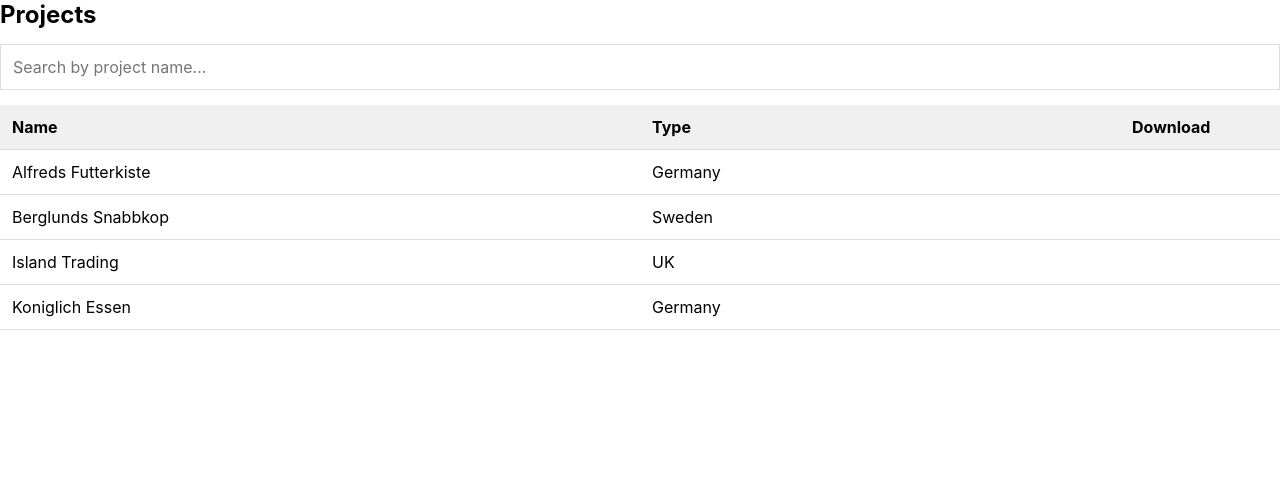
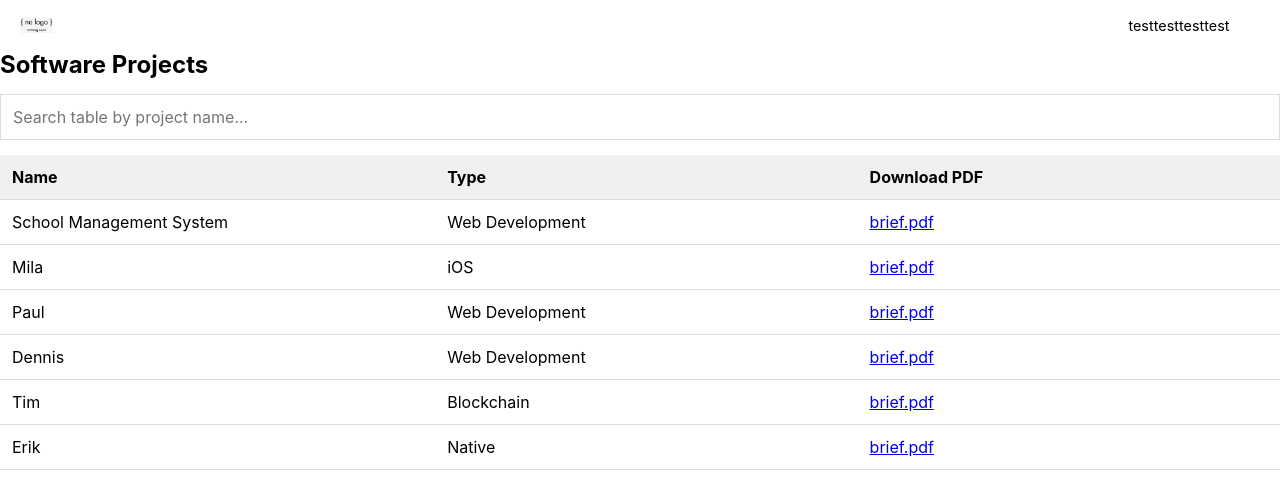
Before and after one commit to mrIsaacDolphin/MyNextProject, a plain HTML site: page index.html in a window 1280 px wide. Drawn offline with nearby package versions, Linux system fonts and the light colour scheme.

Commit message:
Changes to overall folder and code structure, implemented table sorting.

```diff
--- a/css/_project-table.scss
+++ b/css/_project-table.scss
@@ -1,22 +1,24 @@
-.searchTable {
-    width: 100%;
-    font-size: 16px;
-    padding: 12px;
-    border: 1px solid #ddd;
-    /* Top Right Bottom Left */
-    margin: 15px 0px 15px 0px;
-}
-.project-table-wrapper {
-    .project-table {
+#mnp-software-projects-table {
+    .mnp-c-table-search {
+        width: 100%;
+        font-size: 16px;
+        padding: 12px;
+        border: 1px solid #DDDDDD;
+        margin: 15px 0px 15px 0px;
+    }
+    .mnp-c-table-search:focus {
+        outline: none;
+    }
+    .mnp-c-table {
         border-collapse: collapse;
         width: 100%;
         font-size: 16px;
-        .project-table-heading, td {
+        .mnp-c-table-header {
+            background-color: #f0f0f0;
+        }
+        .mnp-c-table-heading, td {
             text-align: left;
             padding: 12px;
-        }
-        .project-table-header {
-            background-color: #f0f0f0;
         }
         tr {
             border-bottom: 1px solid #ddd;
--- /dev/null
+++ b/css/app.scss
@@ -0,0 +1,21 @@
+/* Imports from the Properties folder */
+@import 'properties/colours';
+
+/* Imports from the Components folder */
+@import 'components/tables';
+@import 'components/navigation-bar';
+
+@import '_project-table.scss';
+
+* {
+    padding: 0;
+    margin: 0;
+    box-sizing: border-box;
+    font-family: -apple-system, BlinkMacSystemFont, 'Segoe UI', Roboto, Oxygen,
+                 Ubuntu, Cantarell, 'Open Sans', 'Helvetica Neue', sans-serif;
+}
+
+.mnp-page-wrapper {
+    width: 100%;
+    height: auto;
+}
--- /dev/null
+++ b/css/components/_navigation-bar.scss
@@ -0,0 +1,96 @@
+/* https://codepen.io/bowersrd/pen/dwXLba?editors=1100 */
+.mnp-navigation-wrapper {
+    width: 100%;
+    position: sticky;
+    top: 0;
+    background-color: #FFFFFF;
+    .mnp-c-navigation-bar {
+        display: grid;
+        grid-template-columns: 1fr 3fr;
+        align-items: center;
+        height: 50px;
+        overflow: hidden;
+        img {
+            height: 16px;
+            width: auto;
+            justify-self: start;
+            margin-left: 20px;
+        }
+        #navigationBarMobileMenu.is-active {
+            .mnp-c-navigation-slab:nth-child(1) {
+                transform: translateY(8px) rotate(45deg);
+            }
+            .mnp-c-navigation-slab:nth-child(2) {
+                opacity: 0;
+            }
+            .mnp-c-navigation-slab:nth-child(3) {
+                transform: translateY(-8px) rotate(-45deg);
+            }
+        }
+        .mnp-c-navigation-bar-toggle {
+            justify-self: end;
+            margin-right: 25px;
+            display: none;
+            .mnp-c-navigation-slab {
+                width: 25px;
+                height: 3px;
+                background-color: #3f3f3f;
+                margin: 5px auto;
+                transition: all 0.3s ease-in-out;
+            }
+        }
+        .mnp-c-navigation-bar-toggle:hover {
+            cursor: pointer;
+        }
+        .mnp-c-navigation-cluster {
+            list-style: none;
+            display: grid;
+            grid-template-columns: repeat(6,1fr);
+            justify-self: end;
+            a {
+                color: #000000;
+                font-size: 0.9rem;
+                font-weight: 400;
+                text-decoration: none;
+                transition: color 0.3s ease-out;
+            }
+            a:hover {
+                color: #3498db;
+            }
+        }
+    }
+}
+
+@media only screen and (max-width: 720px) {
+    .mnp-c-navigation-bar-toggle {
+        .mnp-c-navigation-slab {
+            display: block;
+            cursor: pointer;
+        }
+    }
+    .mnp-c-navigation-cluster {
+        display: flex;
+        flex-direction: column;
+        position: fixed;
+        justify-content: start;
+        top: 55px;
+        background-color: #FFFFFF;
+        width: 100%;
+        height: calc(100vh - 55px);
+        transform: translate(-101%);
+        text-align: center;
+        overflow: hidden;
+        .mnp-c-navigation-item {
+            padding: 15px;
+            a {
+                font-size: 1rem;
+            }
+        }
+        .mnp-c-navigation-item:first-child {
+            margin-top: 50px;
+        }
+    }
+    .mobile-nav {
+        transform: translate(0%) !important;
+    }
+}
--- a/css/main.scss
+++ /dev/null
@@ -1,14 +0,0 @@
-@import 'properties/colours';
-@import '_project-table.scss';
-
-* {
-    padding: 0;
-    margin: 0;
-    box-sizing: border-box;
-    font-family: -apple-system, BlinkMacSystemFont, 'Segoe UI', Roboto, Oxygen, Ubuntu, Cantarell, 'Open Sans', 'Helvetica Neue', sans-serif;
-}
-
-.page-wrapper {
-    width: 100%;
-    height: auto;
-}
--- a/index.html
+++ b/index.html
@@ -4,40 +4,59 @@
     <meta charset="UTF-8">
     <meta http-equiv="X-UA-Compatible" content="IE=edge">
     <meta name="viewport" content="width=device-width, initial-scale=1.0">
-    <link rel="stylesheet" href="/css/main.css">
+    <link rel="stylesheet" href="/css/app.css">
     <title>MyNextProject</title>
 </head>
 <body>
-    <div class="page-wrapper">
-        <section class="project-table-wrapper">
-            <h1>Projects</h1>
-            <input type="text" class="searchTable" id="searchTable" onkeyup="searchTable()" placeholder="Search by project name...">
-            <table class="project-table" id="project-table">
-                <tr class="project-table-header">
-                    <th class="project-table-heading" style="width:40%;">Name</th>
-                    <th class="project-table-heading" style="width:30%;">Type</th>
-                    <th class="project-table-heading" style="width:10%;">Download</th>
+    <div class="mnp-page-wrapper">
+        <section class="mnp-navigation-wrapper">
+            <nav class="mnp-c-navigation-bar">
+                <img src="placeholder.png" alt="MyNextProject Logo">
+                <div class="mnp-c-navigation-bar-toggle" id="navigationBarMobileMenu">
+                    <span class="mnp-c-navigation-slab"></span>
+                    <span class="mnp-c-navigation-slab"></span>
+                    <span class="mnp-c-navigation-slab"></span>
+                </div>
+                <ul class="mnp-c-navigation-cluster">
+                    <li class="mnp-c-navigation-item">
+                        <a href="#">test</a>
+                    </li>
+                    <li class="mnp-c-navigation-item">
+                        <a href="#">test</a>
+                    </li>
+                    <li class="mnp-c-navigation-item">
+                        <a href="#">test</a>
+                    </li>
+                    <li class="mnp-c-navigation-item">
+                        <a href="#">test</a>
+                    </li>
+                </ul>
+            </nav>
+        </section>
+        <section id="mnp-software-projects-table">
+            <h1>Software Projects</h1>
+            <input class="mnp-c-table-search" type="text" id="searchSoftwareProjectsTable" onkeyup="searchTable()" placeholder="Search table by project name...">
+            <table class="mnp-c-table" id="softwareProjectsTable">
+                <tr class="mnp-c-table-header">
+                    <th class="mnp-c-table-heading" style="width:34%;">Name</th>
+                    <th class="mnp-c-table-heading" style="width:33%;">Type</th>
+                    <th class="mnp-c-table-heading" style="width:33%;">Download PDF</th>
                 </tr>
-                <tr>
-                    <td>Alfreds Futterkiste</td>
-                    <td>Germany</td>
-                </tr>
-                <tr>
-                    <td>Berglunds Snabbkop</td>
-                    <td>Sweden</td>
-                </tr>
-                <tr>
-                    <td>Island Trading</td>
-                    <td>UK</td>
-                </tr>
-                <tr>
-                    <td>Koniglich Essen</td>
-                    <td>Germany</td>
-                </tr>
+                <tbody class="mnp-c-table-body" id="softwareProjectsTableBody">
+
+                </tbody>
             </table>
         </section>
     </div>
     <!-- Script Imports -->
     <script src="/scripts/project-table.js"></script>
+    <script src="/scripts/data/softwareProjectsData.js"></script>
+    <script src="https://cdnjs.cloudflare.com/ajax/libs/jquery/3.6.0/jquery.min.js" integrity="sha512-894YE6QWD5I59HgZOGReFYm4dnWc1Qt5NtvYSaNcOP+u1T9qYdvdihz0PPSiiqn/+/3e7Jo4EaG7TubfWGUrMQ==" crossorigin="anonymous" referrerpolicy="no-referrer"></script>
+    <script>
+        $('.mnp-c-navigation-bar-toggle').click(function(){
+            $(".mnp-c-navigation-cluster").toggleClass("mobile-nav");
+            $(this).toggleClass("is-active");
+        });
+    </script>
 </body>
 </html>
--- /dev/null
+++ b/scripts/data/softwareProjectsData.js
@@ -0,0 +1,45 @@
+/* https://github.com/divanov11/json-html-table/blob/master/jsontable.html */
+var softwareProjectsTableData = [
+    {
+        'name':'School Management System',
+        'type':'Web Development',
+        'link':'https://cdnjs.com/libraries/jquery'
+    },
+    {
+        'name':'Mila',
+        'type':'iOS',
+        'link':'10/1/1989'
+    },
+    {
+        'name':'Paul',
+        'type':'Web Development',
+        'link':'10/14/1990'
+    },
+    {
+        'name':'Dennis',
+        'type':'Web Development',
+        'link':'11/29/1993'
+    },
+    {
+        'name':'Tim',
+        'type':'Blockchain',
+        'link':'3/12/1991'
+    },
+    {
+        'name':'Erik',
+        'type':'Native',
+        'link':'10/31/1995'
+    },
+]
+buildTable(softwareProjectsTableData)
+function buildTable(data){
+    var table = document.getElementById('softwareProjectsTableBody')
+    for (var i = 0; i < data.length; i++){
+        var row = `<tr>
+                        <td>${data[i].name}</td>
+                        <td>${data[i].type}</td>
+                        <td><a href="${data[i].link}" target="_blank">brief.pdf</td>
+                   </tr>`
+        table.innerHTML += row
+    }
+}
--- a/scripts/project-table.js
+++ b/scripts/project-table.js
@@ -1,13 +1,12 @@
 function searchTable() {
-    var input, filter, table, tr, td, i, txtValue;
-    input = document.getElementById("searchTable");
-    filter = input.value.toUpperCase();
-    table = document.getElementById("project-table");
-    tr = table.getElementsByTagName("tr");
-    for (i = 0; i < tr.length; i++) {
-        td = tr[i].getElementsByTagName("td")[0];
+    var input = document.getElementById("searchSoftwareProjectsTable");
+    var filter = input.value.toUpperCase();
+    var table = document.getElementById("softwareProjectsTable");
+    var tr = table.getElementsByTagName("tr");
+    for (var i = 0; i < tr.length; i++) {
+        var td = tr[i].getElementsByTagName("td")[0];
         if (td) {
-            txtValue = td.textContent || td.innerText;
+            var txtValue = td.textContent || td.innerText;
             if (txtValue.toUpperCase().indexOf(filter) > -1) {
                 tr[i].style.display = "";
             }
```
Also changed, not shown: css/app.css (added), css/components/_tables.scss (added), css/main.css (deleted), pages/about.html (added), pages/projects.html (added), placeholder.png (added), 3 other files.
